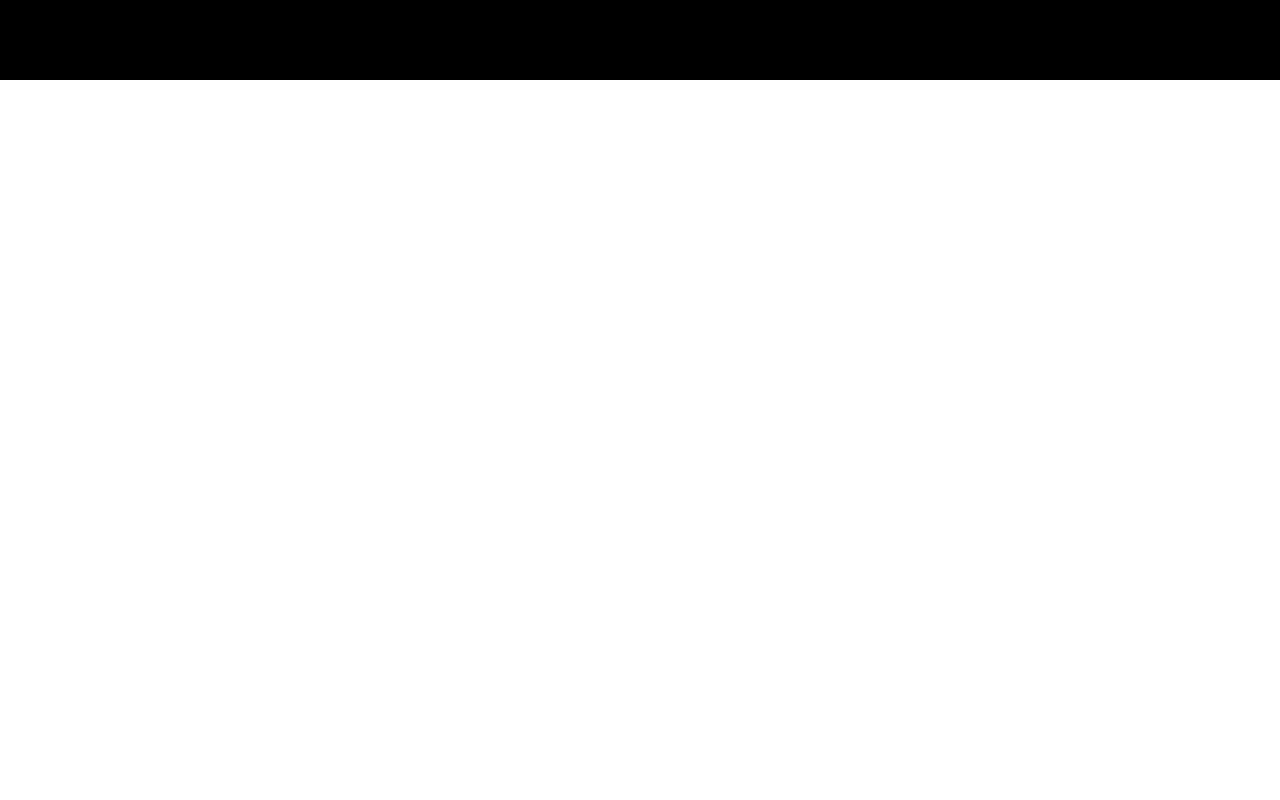
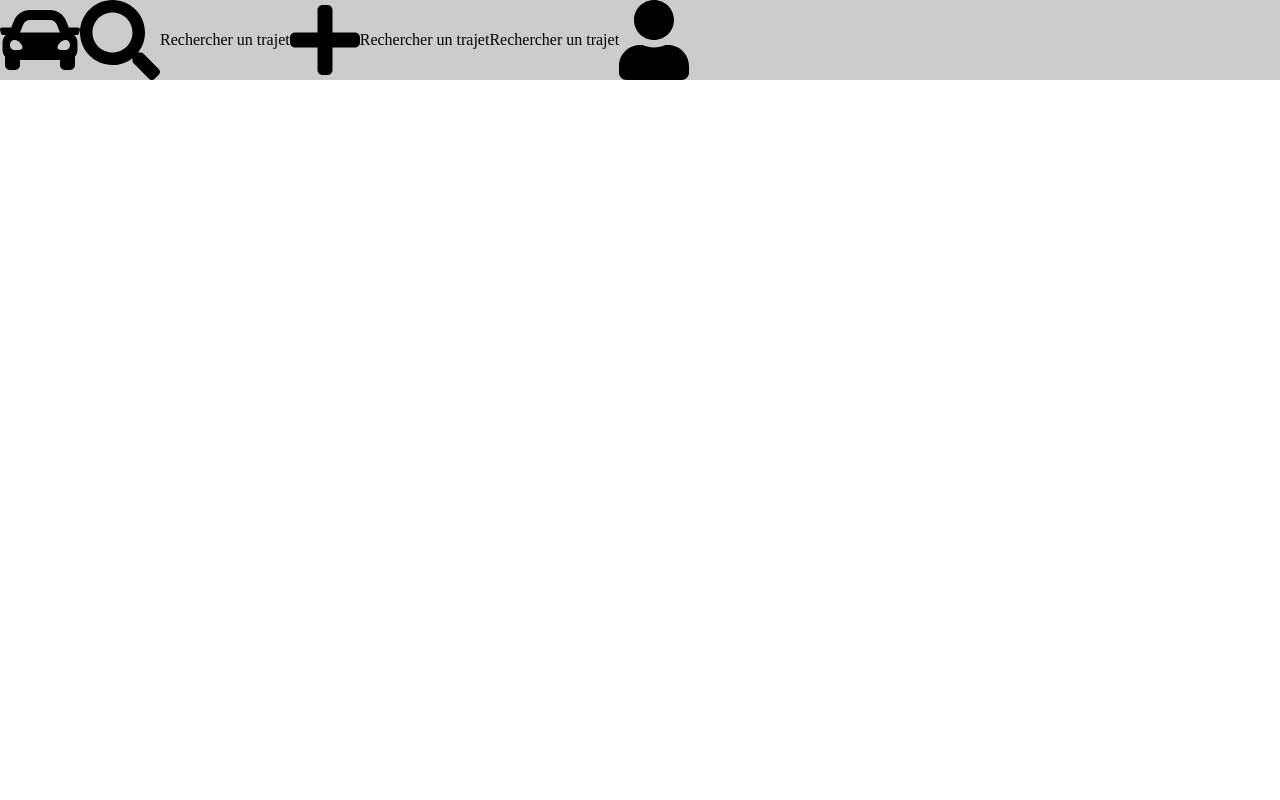
Before and after one commit to Elzapat/projet-web-cir2, a PHP site: page / in a window 1280 px wide. Run offline with PHP 8.4, Linux system fonts and the light colour scheme; some libraries are stand-ins or nearby versions.

Commit message:
navbar progress

```diff
--- a/public_html/css/constants.css
+++ b/public_html/css/constants.css
@@ -0,0 +1,5 @@
+:root {
+    --primary-color: #CCCCCC;
+    --accent-color: #EEEEEE;
+    --text-color: #FFFFFF;
+}
--- a/public_html/css/navbar.css
+++ b/public_html/css/navbar.css
@@ -1,16 +1,41 @@
+:root {
+    --navbar-primary: #CCCCCC;
+}
+
 .navbar {
     padding: 0;
     height: 5rem;
     width: 100%;
     position: fixed;
-    background-color: black;
+    background-color: var(--navbar-primary);
 }
 
 .navbar-nav {
     list-style: none;
     padding: 0;
     margin: 0;
+    height: 100%;
     display: flex;
     flex-direction: row;
+    justify-content: flex-start;
+}
+
+.navbar-item {
+    width: auto;
     height: 100%;
 }
+
+.nav-link {
+    display: flex;
+    align-items: center;
+    height: 100%;
+    text-decoration: none;
+}
+
+.link-text {
+    white-space: nowrap;
+}
+
+.link-icon {
+    height: 100%;
+}
--- a/public_html/css/search.html
+++ /dev/null
@@ -1,3 +0,0 @@
-body {
-m
-}
--- a/public_html/index.html
+++ b/public_html/index.html
@@ -2,9 +2,6 @@
     <head>
         <meta charset="utf-8">
         <meta name="viewport" content="width=device-width, initial-scale=1">
-
-        <!-- Font Awesome, for icons -->
-        <link rel="stylesheet" href="https://cdnjs.cloudflare.com/ajax/libs/font-awesome/5.11.2/css/all.min.css">
 
         <!-- CSS Stylesheets -->
         <link rel="stylesheet" href="public_html/css/navbar.css">
@@ -14,12 +11,24 @@
         <nav class="navbar">
             <ul class="navbar-nav">
                 <li class="navbar-item">
-                    <i class="link-icon" class="fas fa-trademark"></i>
+                    <svg id="logo" class="link-icon" aria-hidden="true" focusable="false" data-prefix="fas" data-icon="car" role="img" xmlns="http://www.w3.org/2000/svg" viewBox="0 0 512 512" class="svg-inline--fa fa-car fa-w-16 fa-9x"><path fill="currentColor" d="M499.99 176h-59.87l-16.64-41.6C406.38 91.63 365.57 64 319.5 64h-127c-46.06 0-86.88 27.63-103.99 70.4L71.87 176H12.01C4.2 176-1.53 183.34.37 190.91l6 24C7.7 220.25 12.5 224 18.01 224h20.07C24.65 235.73 16 252.78 16 272v48c0 16.12 6.16 30.67 16 41.93V416c0 17.67 14.33 32 32 32h32c17.67 0 32-14.33 32-32v-32h256v32c0 17.67 14.33 32 32 32h32c17.67 0 32-14.33 32-32v-54.07c9.84-11.25 16-25.8 16-41.93v-48c0-19.22-8.65-36.27-22.07-48H494c5.51 0 10.31-3.75 11.64-9.09l6-24c1.89-7.57-3.84-14.91-11.65-14.91zm-352.06-17.83c7.29-18.22 24.94-30.17 44.57-30.17h127c19.63 0 37.28 11.95 44.57 30.17L384 208H128l19.93-49.83zM96 319.8c-19.2 0-32-12.76-32-31.9S76.8 256 96 256s48 28.71 48 47.85-28.8 15.95-48 15.95zm320 0c-19.2 0-48 3.19-48-15.95S396.8 256 416 256s32 12.76 32 31.9-12.8 31.9-32 31.9z" class=""></path></svg>
                 </li>
                 <li>
                     <a class="nav-link" src="">
-                        <i class="link-icon" class="fas fa-search"></i>
+                        <svg class="link-icon" aria-hidden="true" focusable="false" data-prefix="fas" data-icon="search" role="img" xmlns="http://www.w3.org/2000/svg" viewBox="0 0 512 512" class="svg-inline--fa fa-search fa-w-16 fa-9x"><path fill="currentColor" d="M505 442.7L405.3 343c-4.5-4.5-10.6-7-17-7H372c27.6-35.3 44-79.7 44-128C416 93.1 322.9 0 208 0S0 93.1 0 208s93.1 208 208 208c48.3 0 92.7-16.4 128-44v16.3c0 6.4 2.5 12.5 7 17l99.7 99.7c9.4 9.4 24.6 9.4 33.9 0l28.3-28.3c9.4-9.4 9.4-24.6.1-34zM208 336c-70.7 0-128-57.2-128-128 0-70.7 57.2-128 128-128 70.7 0 128 57.2 128 128 0 70.7-57.2 128-128 128z" class=""></path></svg>
                         <span class="link-text">Rechercher un trajet</span>
+                    </a>
+                </li>
+                <li>
+                    <a class="nav-link" src="">
+                        <svg class="link-icon" aria-hidden="true" focusable="false" data-prefix="fas" data-icon="plus" role="img" xmlns="http://www.w3.org/2000/svg" viewBox="0 0 448 512" class="svg-inline--fa fa-plus fa-w-14 fa-9x"><path fill="currentColor" d="M416 208H272V64c0-17.67-14.33-32-32-32h-32c-17.67 0-32 14.33-32 32v144H32c-17.67 0-32 14.33-32 32v32c0 17.67 14.33 32 32 32h144v144c0 17.67 14.33 32 32 32h32c17.67 0 32-14.33 32-32V304h144c17.67 0 32-14.33 32-32v-32c0-17.67-14.33-32-32-32z" class=""></path></svg>
+                        <span class="link-text">Rechercher un trajet</span>
+                    </a>
+                </li>
+                <li>
+                    <a class="nav-link" src="">
+                        <span class="link-text">Rechercher un trajet</span>
+                        <svg id="connect" class="link-icon" aria-hidden="true" focusable="false" data-prefix="fas" data-icon="user" role="img" xmlns="http://www.w3.org/2000/svg" viewBox="0 0 448 512" class="svg-inline--fa fa-user fa-w-14 fa-9x"><path fill="currentColor" d="M224 256c70.7 0 128-57.3 128-128S294.7 0 224 0 96 57.3 96 128s57.3 128 128 128zm89.6 32h-16.7c-22.2 10.2-46.9 16-72.9 16s-50.6-5.8-72.9-16h-16.7C60.2 288 0 348.2 0 422.4V464c0 26.5 21.5 48 48 48h352c26.5 0 48-21.5 48-48v-41.6c0-74.2-60.2-134.4-134.4-134.4z" class=""></path></svg>
                     </a>
                 </li>
             </ul>
```
Also changed, not shown: 1 other file.
